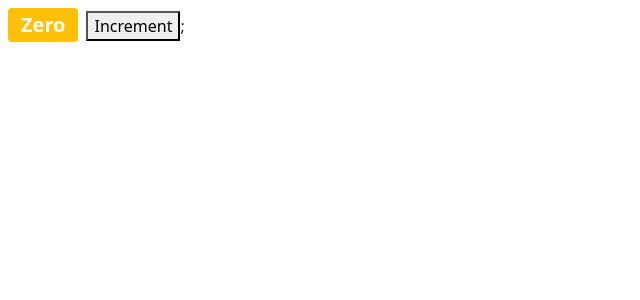
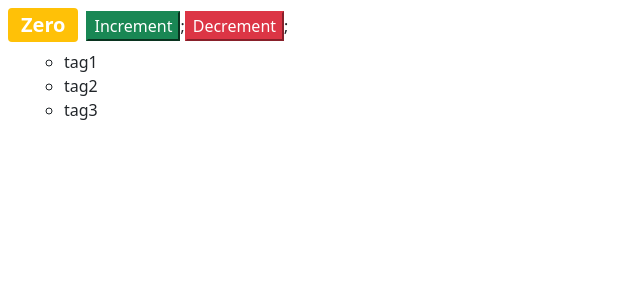
Before and after one commit to kauanAbrahao/React-First-App, a React (Create React App) app: page / in a window 1280 px wide. Shown: the top 300 px of the page, without its empty margins (0-640 px from the left). Built offline with nearby package versions, Linux system fonts and the light colour scheme.

Commit message:
handle event

```diff
--- a/src/Components/counter.jsx
+++ b/src/Components/counter.jsx
@@ -6,7 +6,8 @@ class Counter extends Component {
 
     //Objetos:
     state = {
-        count:0
+        count:0,
+        tags: ["tag1", "tag2", "tag3"]
     };
 
     styles = {
@@ -17,10 +18,26 @@ class Counter extends Component {
     //Renderer:
     render() {
         return  (<React.Fragment>
-                    <span style={this.styles} className={this.formatButton()}>{this.formatCount()}</span>
-                    <button className="button btn-seconday">Increment</button>;
+                    <span style={this.styles} className={this.formatBadge()}>{this.formatCount()}</span>
+                    <button onClick={(e) => this.handleIncrement(Boolean(true))} className="button btn-success">Increment</button>;
+                    <button onClick={(e) => this.handleIncrement(Boolean(false))} className="button btn-danger">Decrement</button>;
+                    <ul>
+                        {this.state.tags.length === 0 && "No tags found"}
+                        {this.renderTags()}
+                    </ul>
                 </React.Fragment>);
     }
+
+    handleIncrement = (isIncrement) => {
+        // this.state.count++; NÃO FUNCIONA, pois o React não sabe que foi alterado!
+        if(isIncrement){
+            this.setState({ count: this.state.count + 1})
+        }
+        else{
+            this.setState({count: this.state.count - 1 })
+        }
+
+    };
 
     //Métodos:
     formatCount(){
@@ -28,11 +45,26 @@ class Counter extends Component {
         return count === 0 ? 'Zero' : count;
     }
 
-    formatButton(){
+    formatBadge(){
         let buttonColor = "badge m-2 ";
         buttonColor += (this.state.count === 0) ? "bg-warning" : "bg-primary";
         return buttonColor;
     }
+
+    renderTags(){
+        if(this.state.tags.length === 0) return null;
+
+        return <ul>{this.state.tags.map(tag=> <li key={tag}> {tag} </li>)}</ul>
+
+        /*
+        Observe que, para o JS:
+            true && false -> retorna false;
+            true && "Hi" -> retorna "hi";
+            true && "Hi" && 1 -> retorna 1;
+            true && '' -> retorna false;
+        */
+
+    }
 }
 
 export default Counter;
```
